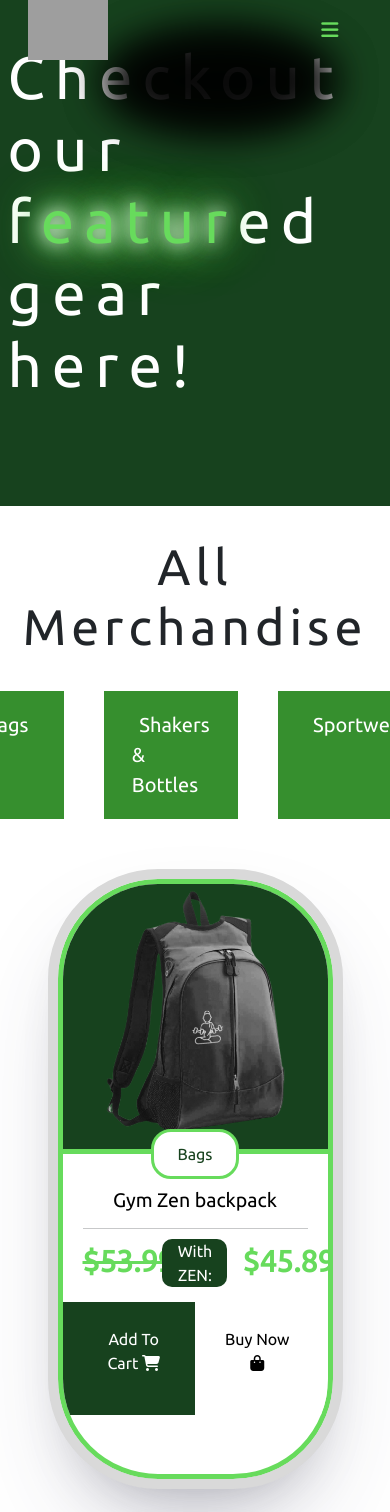
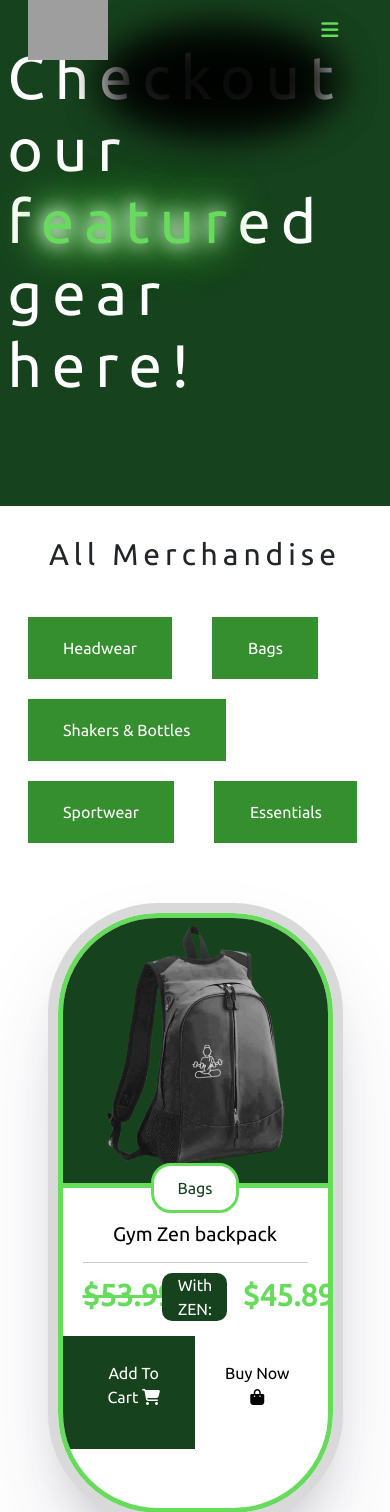
Before and after one commit to EeeBeeDee/gym_zen, a Django app: page /products/ in a window 390 px wide. Shown: the top 1512 px of the page. Run offline with Django 3.2, Linux system fonts and the light colour scheme; data comes from the database, SQL or seed files in the repository; some libraries are stand-ins or nearby versions; grey boxes are pictures that could not be loaded.

Commit message:
Add media query for cat btns and merch title

```diff
--- a/products/templates/products/products.html
+++ b/products/templates/products/products.html
@@ -42,7 +42,7 @@
                 <h2 class="merch-title">All Merchandise</h2>
             </div>
             {% endif %}
-            <div class="col d-flex justify-content-center mt-5">
+            <div class="col d-flex justify-content-start justify-content-md-center flex-wrap mt-5">
                 {% for category in categories %}
                 <a href="{% url 'products' %}?category={{ category.name }}" class="category-btn">
                     <span class="p-2 mt-2 mx-1">{{ category.friendly_name }}</span>
--- a/static/css/style.css
+++ b/static/css/style.css
@@ -970,12 +970,18 @@ body {
 .category-btn {
   text-decoration: none;
   padding: 1.4rem 2.3rem;
-  margin: 0 2rem;
+  margin: 1rem 2rem;
   background-color: #368F2E;
   color: #fff;
-  font-size: 2rem;
+  font-size: 1.6rem;
   transition: all 0.3s ease;
   border: 5px solid #368F2E;
+}
+
+@media (min-width: 768px) {
+  .category-btn {
+    font-size: 2rem;
+  }
 }
 
 .category-btn:hover {
@@ -985,6 +991,12 @@ body {
 }
 
 .merch-title {
-  font-size: 5rem;
+  font-size: 3rem;
   letter-spacing: .5rem;
 }
+
+@media (min-width: 768px) {
+  .merch-title {
+    font-size: 5rem;
+  }
+}
--- a/static/scss/main.scss
+++ b/static/scss/main.scss
@@ -25,3 +25,4 @@
 
 @import "pages/index";
 @import "pages/products";
+@import "pages/product-detail";
--- a/static/scss/pages/_products.scss
+++ b/static/scss/pages/_products.scss
@@ -1,12 +1,17 @@
 .category-btn {
     text-decoration: none;
     padding: 1.4rem 2.3rem;
-    margin: 0 2rem;
+    margin: 1rem 2rem;
     background-color: $primary-color-dark;
     color: #fff;
-    font-size: 2rem;
+    font-size: 1.6rem;
     transition: all 0.3s ease;
     border: 5px solid $primary-color-dark;
+
+    @include atMedium {
+        font-size: 2rem;
+
+    }
 
     &:hover {
         background-color: #fff;
@@ -16,6 +21,11 @@
 }
 
 .merch-title {
-    font-size: 5rem;
+    font-size: 3rem;
     letter-spacing: .5rem;
+
+    @include atMedium {
+        font-size: 5rem;
+
+    }
 }
```
Also changed, not shown: static/scss/pages/_product-detail.scss (added).
